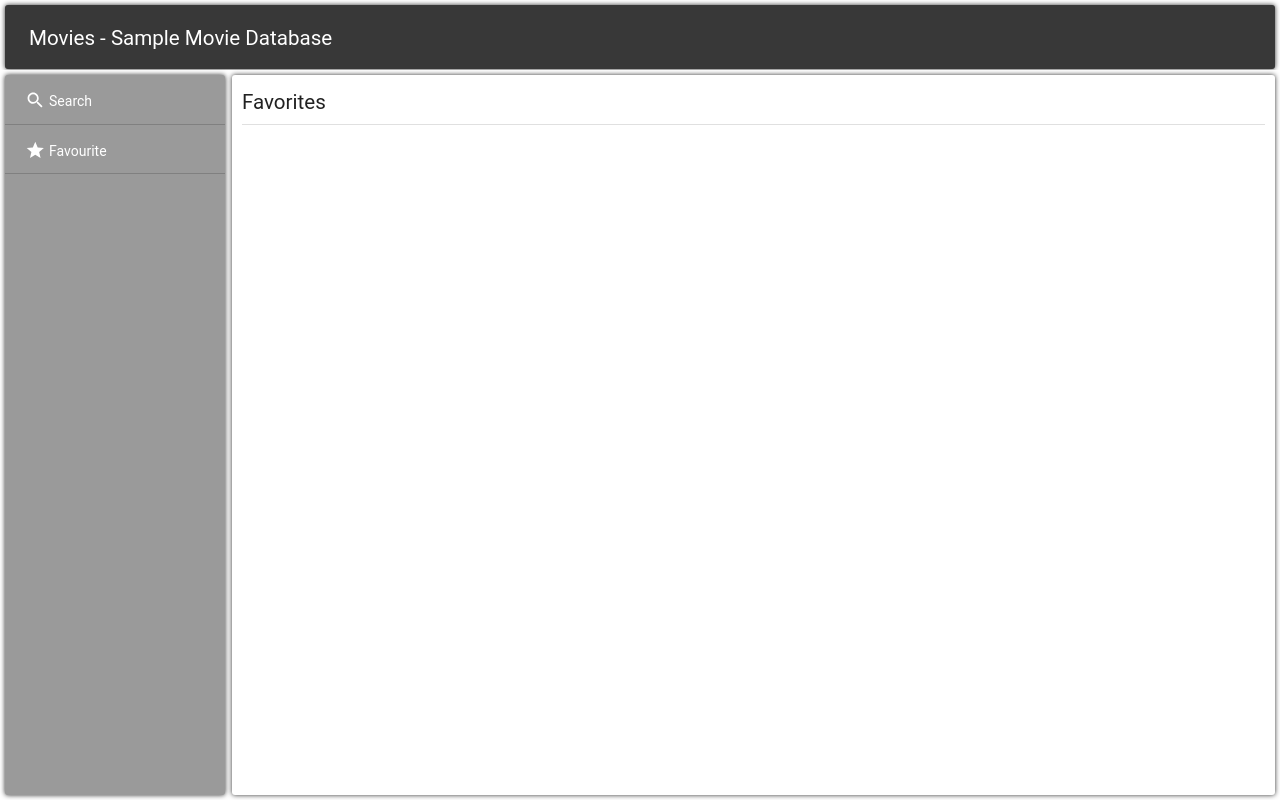
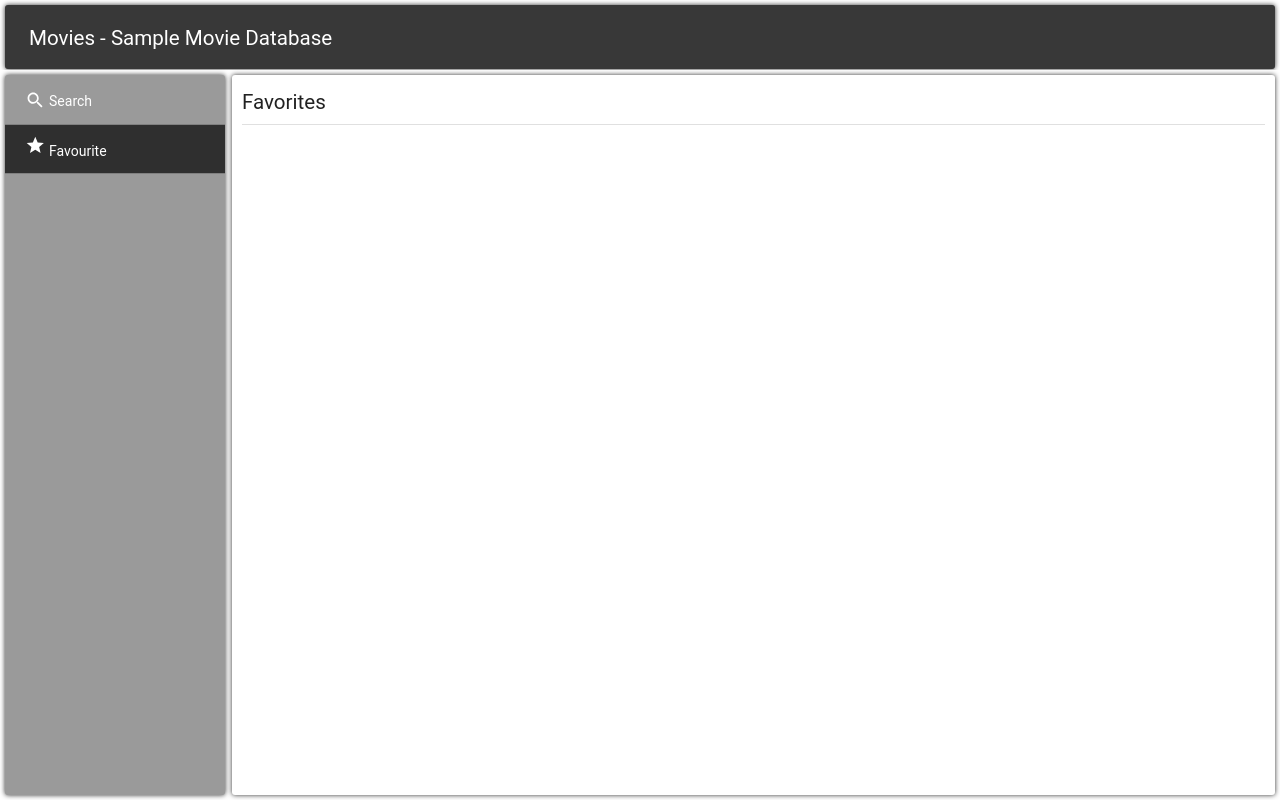
Before and after one commit to matusuhliar/movie-search, a React (Create React App) app: page /favourites in a window 1280 px wide. Built offline with nearby package versions, Linux system fonts and the light colour scheme.

Commit message:
formating

```diff
--- a/src/App.tsx
+++ b/src/App.tsx
@@ -11,7 +11,7 @@ import FavoriteIcon from '@mui/icons-material/Star';
 import {styles} from './Styles';
 import {
     Routes,
-    Route, useNavigate
+    Route, useNavigate, matchPath, useLocation
 } from "react-router-dom";
 import Search from "./features/search/Search";
 import Detail from "./features/detail/Detail";
@@ -25,25 +25,24 @@ const theme = createTheme({
 
 export default function App() {
     const navigate = useNavigate();
+    const location = useLocation();
+    const isFavourites = matchPath(location.pathname, '/favourites');
+    const isSearch = matchPath(location.pathname, '/');
+
+
     return (
         <ThemeProvider theme={theme}>
             <Box sx={styles.top}>
                 <Toolbar>
-                    <Typography
-                        component="h1"
-                        variant="h5"
-                        color="inherit"
-                        noWrap
-                        sx={{flexGrow: 1, paddingTop: "4px"}}
-                    >
+                    <Typography component="h1" variant="h5" color="inherit" noWrap sx={{flexGrow: 1, paddingTop: "4px"}}>
                         Movies - Sample Movie Database
                     </Typography>
                 </Toolbar>
             </Box>
             <Box sx={styles.main}>
                 <Box sx={styles.left}>
-                    <Link sx={styles.link} onClick={()=>navigate('/')}><SearchIcon/> Search</Link>
-                    <Link sx={styles.link} onClick={()=>navigate('/favourites')}><FavoriteIcon/> Favourite</Link>
+                    <Link sx={isSearch?styles.linkSelected:styles.link} onClick={()=>navigate('/')}><SearchIcon/> Search</Link>
+                    <Link sx={isFavourites?styles.linkSelected:styles.link} onClick={()=>navigate('/favourites')}><FavoriteIcon/> Favourite</Link>
                 </Box>
                 <Routes>
                     <Route path="/" element={<Search/>}/>
--- a/src/Styles.ts
+++ b/src/Styles.ts
@@ -17,7 +17,18 @@ export const styles = {
         flexDirection: 'row',
         flex: 1
     },
-
+    linkSelected: {
+        display: 'block',
+        textDecoration: 'none',
+        color: 'white',
+        textAlign: 'left',
+        borderBottom: '1px solid gray',
+        fontSize: '14px',
+        padding: '10px 20px 15px',
+        cursor: 'pointer',
+        fontFamily: '"Roboto","Helvetica","Arial",sans-serif',
+        background: '#2f2f2f'
+    },
     link: {
         display: 'block',
         textDecoration: 'none',
@@ -60,6 +71,7 @@ export const styles = {
         justifyContent: "center"
     },
     item: {
+        cursor:'pointer',
         height: '260px',
         width: '200px',
         borderRadius: "3px",
--- a/src/app/constants.ts
+++ b/src/app/constants.ts
@@ -1,2 +1,2 @@
 export const API_KEY = '4aa748b0'
-export const LOCAL_STORAGE_KEY = 'favourites_4aa748b0'
+export const LOCAL_STORAGE_KEY = 'favourites__4aa748b0'
--- a/src/features/detail/Detail.tsx
+++ b/src/features/detail/Detail.tsx
@@ -11,6 +11,7 @@ import {LOCAL_STORAGE_KEY} from "../../app/constants";
 import {StarBorder} from "@mui/icons-material";
 import {useParams} from "react-router-dom";
 import {styles} from "../../Styles";
+import Typography from "@mui/material/Typography";
 
 export default function Detail(props: any) {
     const {id} = useParams();
@@ -45,19 +46,26 @@ export default function Detail(props: any) {
         setInStorage(inLocalStorage(obj.imdbID));
     }
 
-
     if (movie) {
         return (
             <Box sx={styles.right}>
 
                 <Box>
-                    <h2 style={{paddingTop:'0px'}}>{movie.Title} <StarBorder color={inStorage ? "primary" : "secondary"}
-                                                  onClick={() => addToFavourites({
-                                                      imdbID: movie.imdbID,
-                                                      Title: movie.Title,
-                                                      Year: movie.Year,
-                                                      Poster: movie.Poster
-                                                  })}/></h2>
+                    <Typography
+                        component="h2"
+                        variant="h4"
+                        color="inherit"
+                        noWrap
+                        sx={{flexGrow: 1, paddingTop: "4px"}}
+                    >{movie.Title}
+                        <StarBorder color={inStorage ? "primary" : "secondary"}
+                                              onClick={() => addToFavourites({
+                                                  imdbID: movie.imdbID,
+                                                  Title: movie.Title,
+                                                  Year: movie.Year,
+                                                  Poster: movie.Poster
+                                              })}/>
+                    </Typography>
                     <Box sx={styles.itemImage(movie.Poster)}/><br/>
                     <Box>{movie['Plot']}</Box><br/>
                     <Box>
--- a/src/features/search/Search.tsx
+++ b/src/features/search/Search.tsx
@@ -8,7 +8,7 @@ import {useEffect, useState} from "react";
 import {styles} from "../../Styles";
 import {useAppDispatch, useAppSelector} from "../../app/hooks";
 import {fetchMoviesAsync, selectMovies, selectMoviesTotalCount} from "../movies/moviesSlice";
-import {useNavigate, useLocation} from "react-router-dom";
+import {useNavigate} from "react-router-dom";
 
 export default function Search() {
     const [search, setSearch] = useState("rambo");
```
Also changed, not shown: package.json (+20 -20 lines).
